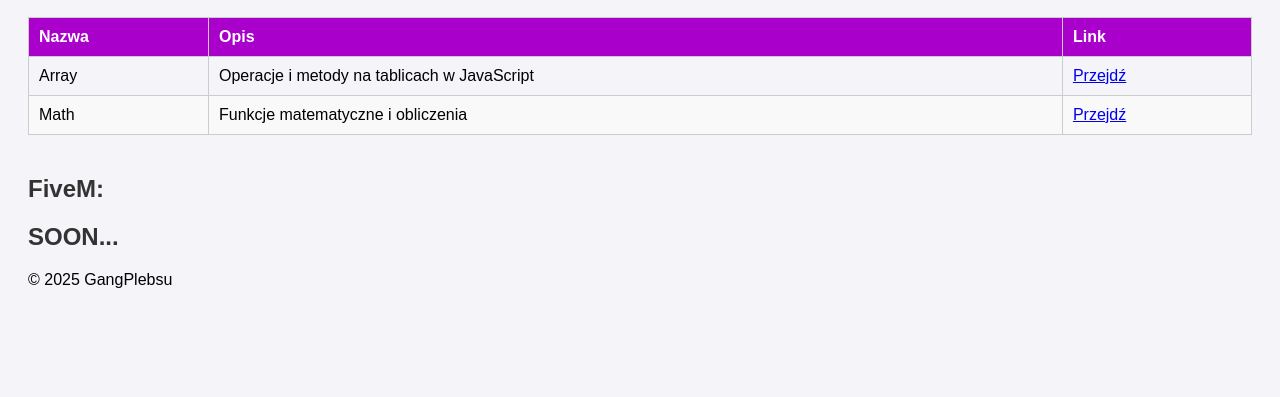
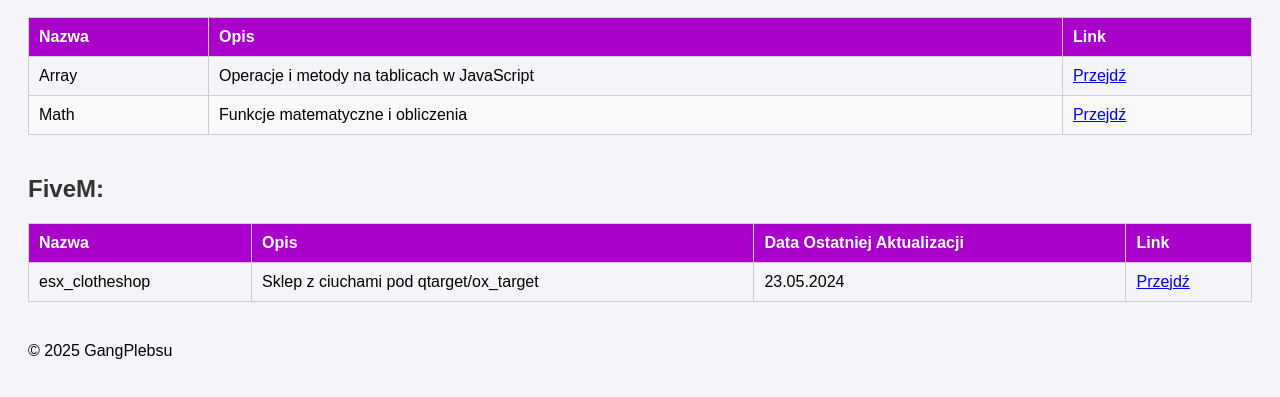
Before and after one commit to GangPlebsu/side, a plain HTML site: page index.html in a window 1280 px wide. Shown: the part 139-536 px from the top of the page. Drawn offline with Linux system fonts and the light colour scheme.

Commit message:
Update index.html

```diff
--- a/index.html
+++ b/index.html
@@ -34,7 +34,24 @@
 
     <h2 id='fivem'>FiveM:</h2>
 
-    <h2>SOON...</h2>
+    <table>
+        <thead>
+            <tr>
+                <th>Nazwa</th>
+                <th>Opis</th>
+                <th>Data Ostatniej Aktualizacji</th>
+                <th>Link</th>
+            </tr>
+        </thead>
+        <tbody>
+            <tr>
+                <td>esx_clotheshop</td>
+                <td>Sklep z ciuchami pod qtarget/ox_target</td>
+                <td>23.05.2024</td>
+                <td><a href="https://github.com/GangPlebsu/esx_clotheshop" class="link">Przejdź</a></td>
+            </tr>
+        </tbody>
+    </table>
 
     <footer>
         <p>© 2025 GangPlebsu</p>
```
